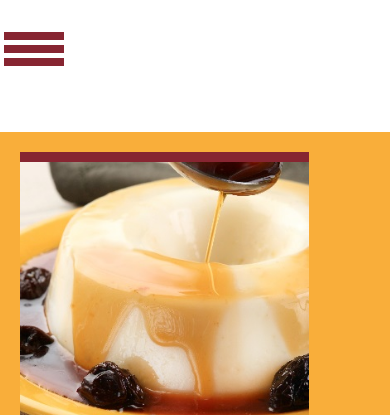
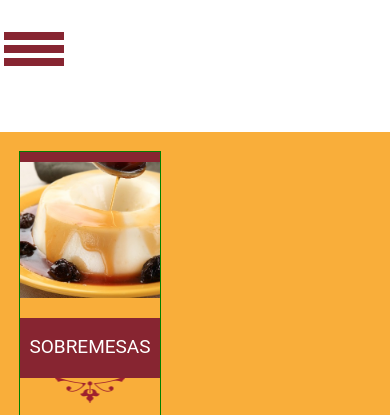
Before and after one commit to Spicycomm/Amare, a website: page index.html in a window 390 px wide. Shown: the part 357-772 px from the top of the page. Drawn offline with Linux system fonts and the light colour scheme.

Commit message:
Organizando produtos

```diff
--- a/css/module/menu.css
+++ b/css/module/menu.css
@@ -40,7 +40,7 @@
 		}
 
 		.nav.isFixed {
-			position: fixed;
+
 			top: 0px;
 			left: 0;
 			width: 100%;
--- /dev/null
+++ b/css/module/product.css
@@ -0,0 +1,103 @@
+/* Products */
+
+		.main__products {
+			display: flex;
+			flex-wrap: wrap;
+		}
+
+
+		.product {
+			width: 349px;
+		}
+
+		.product:not(:nth-child(3n)) {
+			margin-right: 61px;
+		}
+
+		.product__item {
+			margin: 0;
+			border-top: 10px solid #872531;
+		}
+
+		.product__item:after {
+			content: "";
+			display: block;
+			width: 70px;
+			height: 40px;
+			margin: auto;
+			background-image: url(../../images/detalhe-botao.png);
+			background-repeat: no-repeat;
+			background-position: center top;
+		}
+
+		.product__image {
+			max-width: 100%;
+		}
+
+		.product__name {
+			margin-top: 15px;
+			text-align: center;
+			text-transform: uppercase;
+			color: #FFF;
+			font-size: 19px;
+			line-height: 40px;
+			background: #872531;
+			padding: 9px;
+			height: 60px;
+			position: relative;
+			cursor: pointer;
+		}
+
+		.product__name:after {
+			content: "";
+			width: 100%;
+			height: 0;
+			display: block;
+			position: absolute;
+			left: 0;
+			top: 0;
+			background-color: rgba(255, 255, 255, 0.1);
+			transition: .3s;
+		}
+
+		.product__name:hover:after {
+			height: 100%;
+			transition: .3s;
+		}
+
+
+@media (max-width: 1205px) {
+	.main__products {
+		justify-content: space-around;
+	}
+
+	.product {
+		width: 29%;
+	}
+}
+
+@media (max-width: 978px) {
+	.main__products {
+
+	}
+
+	.product {
+		width: 27%;
+	}
+}
+
+@media (max-width: 750px) {
+	.main__products {
+		justify-content: flex-start;
+	}
+
+	.product {
+		width: 40%;
+		margin-right: 0;
+		outline: 1px solid green;
+	}
+
+	.product__image {
+		width: 100%;
+	}
+}
--- a/index.html
+++ b/index.html
@@ -8,6 +8,7 @@
 	<link rel="stylesheet" href="css/base/geral.css">
 	<link rel="stylesheet" href="css/layout/modal.css">
 	<link rel="stylesheet" href="css/module/menu.css">
+	<link rel="stylesheet" href="css/module/product.css">
 	<link rel="stylesheet" href="css/module/form.css">
 	<style>
 
@@ -34,73 +35,6 @@
 			padding: 20px;
 		}
 
-
-		/* Products */
-
-		.main__products {
-			display: flex;
-			flex-wrap: wrap;
-		}
-
-
-		.product {
-			width: 349px;
-		}
-
-		.product:not(:nth-child(3n)) {
-			margin-right: 61px;
-		}
-
-		.product__item {
-			margin: 0;
-			border-top: 10px solid #872531;
-		}
-
-		.product__item:after {
-			content: "";
-			display: block;
-			width: 70px;
-			height: 40px;
-			margin: auto;
-			background-image: url(images/detalhe-botao.png);
-			background-repeat: no-repeat;
-			background-position: center top;
-		}
-
-		.product__image {
-			max-width: 100%;
-		}
-
-		.product__name {
-			margin-top: 15px;
-			text-align: center;
-			text-transform: uppercase;
-			color: #FFF;
-			font-size: 19px;
-			line-height: 40px;
-			background: #872531;
-			padding: 9px;
-			height: 60px;
-			position: relative;
-			cursor: pointer;
-		}
-
-		.product__name:after {
-			content: "";
-			width: 100%;
-			height: 0;
-			display: block;
-			position: absolute;
-			left: 0;
-			top: 0;
-			background-color: rgba(255, 255, 255, 0.1);
-			transition: .3s;
-		}
-
-		.product__name:hover:after {
-			height: 100%;
-			transition: .3s;
-		}
 
 		/* Banner Amare */
 
```
